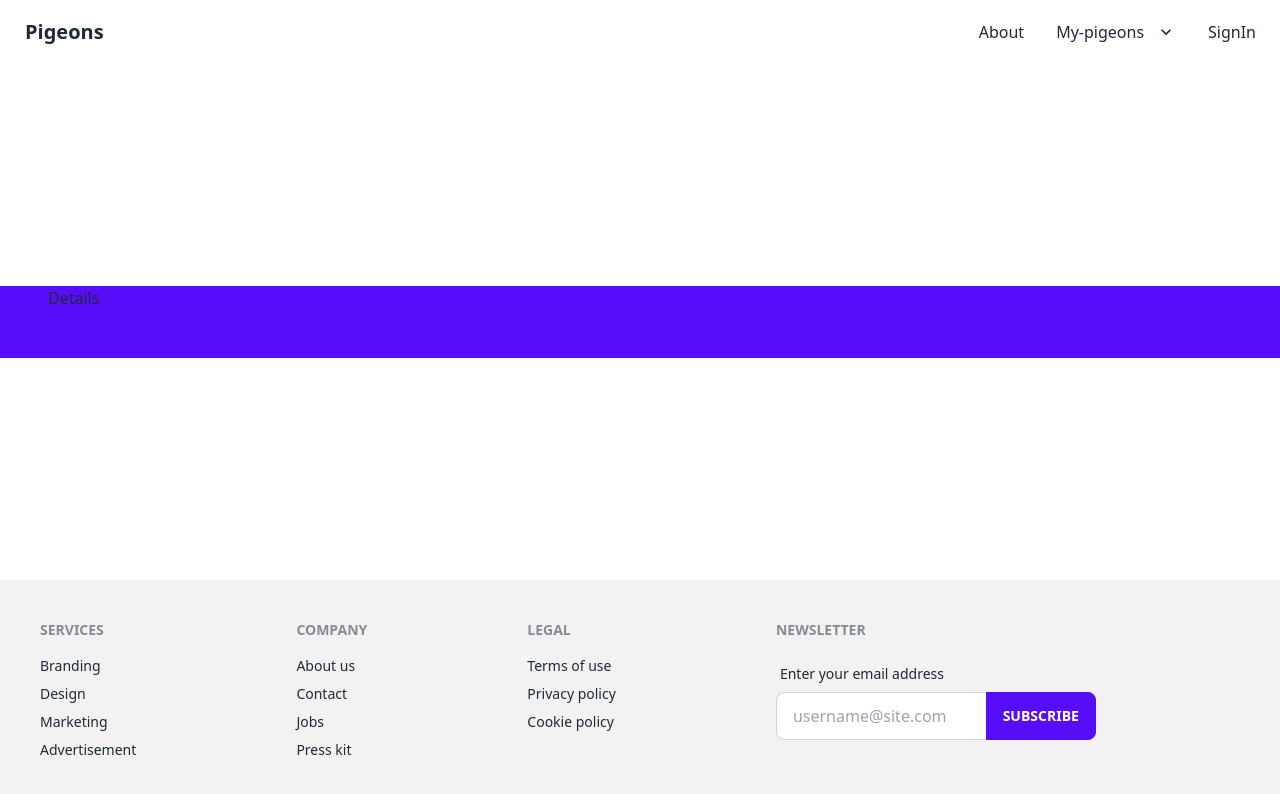
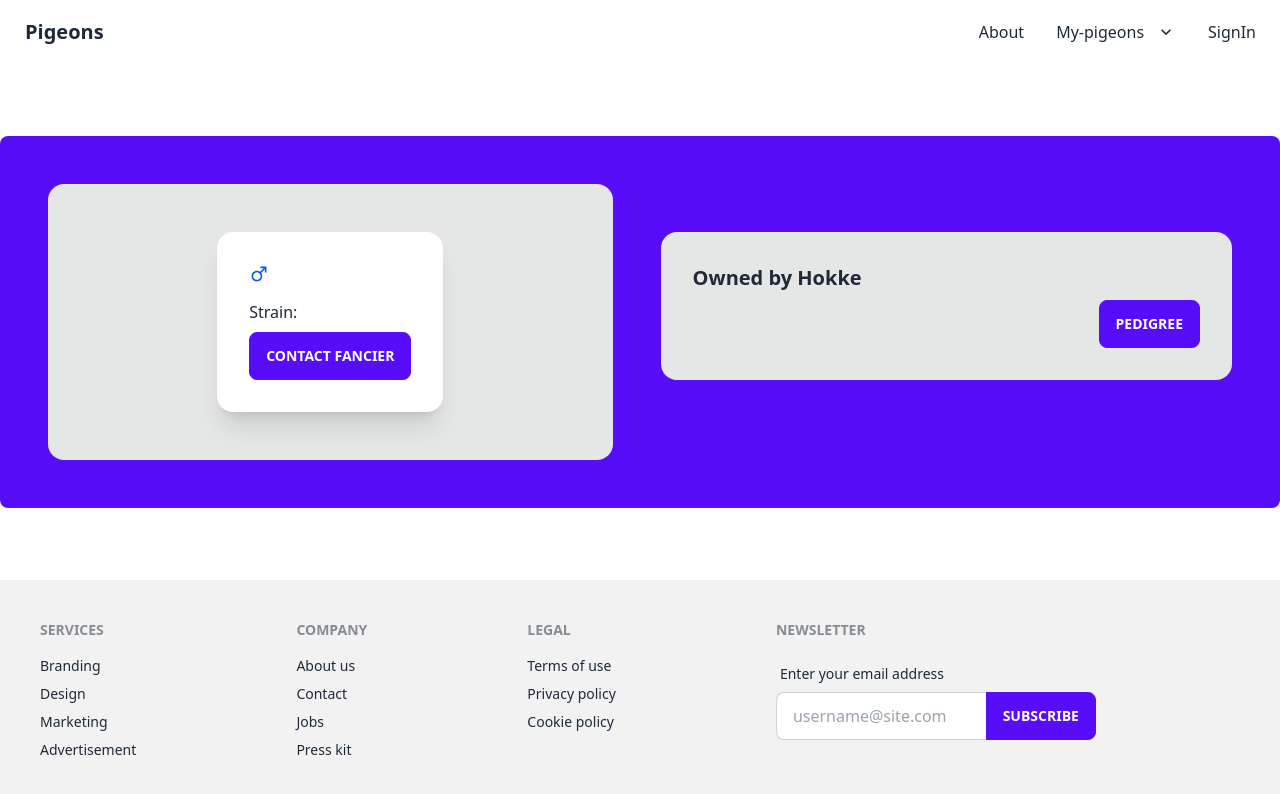
Before and after one commit to Brento27/Pigeon-Fancier-App, a React (Create React App) app in the folder frontend/: page /my-pigeons/1 in a window 1280 px wide. Shown: the top 794 px of the page. Built offline with nearby package versions, Linux system fonts and the light colour scheme.

Commit message:
Added 2 cards to pigeon details

```diff
--- a/frontend/src/App.js
+++ b/frontend/src/App.js
@@ -1,18 +1,31 @@
+import { useState } from "react"
 import { BrowserRouter as Router, Routes, Route } from "react-router-dom"
 import Footer from "./components/layout/Footer"
 import NavBar from "./components/layout/NavBar"
 import Home from "./components/pages/Home"
 import PigeonDetails from "./components/pages/PigeonDetails"
+import { Pigeons, Lofts } from "./data"
 
 function App() {
+  const [pigeons, setPigeons] = useState(Pigeons)
+  const [currPigeon, setCurrPigeon] = useState({})
+  const [lofts, setLofts] = useState(Lofts)
+  const [currLofts, setCurrLofts] = useState({})
+
   return (
     <Router>
       <div className="flex flex-col justify-between h-screen">
         <NavBar />
-        <main className="container mx-auto px-12 pb-12 bg-primary">
+        <main className="container mx-auto p-12 bg-primary rounded-lg ">
           <Routes>
-            <Route path="/" element={<Home />} />
-            <Route path="/my-pigeons/:id" element={<PigeonDetails />} />
+            <Route
+              path="/"
+              element={<Home pigeons={pigeons} setCurrPigeon={setCurrPigeon} />}
+            />
+            <Route
+              path="/my-pigeons/:id"
+              element={<PigeonDetails pigeon={currPigeon} />}
+            />
           </Routes>
         </main>
         <Footer />
--- a/frontend/src/components/layout/NavBar.jsx
+++ b/frontend/src/components/layout/NavBar.jsx
@@ -1,20 +1,20 @@
-import React from "react"
+import React, { Link } from "react-router-dom"
 
 function Navbar() {
   return (
     <div className="navbar bg-base-100">
       <div className="flex-1">
-        <a href="/" className="btn btn-ghost normal-case text-xl">
+        <Link to="/" className="btn btn-ghost normal-case text-xl">
           Pigeons
-        </a>
+        </Link>
       </div>
       <div className="flex-none">
         <ul className="menu menu-horizontal p-0">
           <li>
-            <a href="/about">About</a>
+            <Link to="/about">About</Link>
           </li>
-          <li tabindex="0">
-            <a href="/my-pigeons">
+          <li tabIndex="0">
+            <Link to="/my-pigeons">
               My-pigeons
               <svg
                 className="fill-current"
@@ -25,18 +25,18 @@ function Navbar() {
               >
                 <path d="M7.41,8.58L12,13.17L16.59,8.58L18,10L12,16L6,10L7.41,8.58Z" />
               </svg>
-            </a>
+            </Link>
             <ul className="p-2 bg-base-100">
               <li>
-                <a href="/my-pigeons/breeding">Breeding</a>
+                <Link to="/my-pigeons/breeding">Breeding</Link>
               </li>
               <li>
-                <a href="/my-pigeons/racing">Racing</a>
+                <Link to="/my-pigeons/racing">Racing</Link>
               </li>
             </ul>
           </li>
           <li>
-            <a href="/login">SignIn</a>
+            <Link to="/login">SignIn</Link>
           </li>
         </ul>
       </div>
--- a/frontend/src/components/pages/Home.jsx
+++ b/frontend/src/components/pages/Home.jsx
@@ -1,14 +1,15 @@
 import React, { useState } from "react"
-import { Pigeons } from "../../data"
 import PigeonCard from "../shared/PigeonCard"
 
-function Home() {
-  const [pigeons, setPigeons] = useState(Pigeons)
-
+function Home({ pigeons, setCurrPigeon }) {
   return (
     <div className="pt-12 flex justify-between">
       {pigeons.map((pigeon) => (
-        <PigeonCard key={pigeon.id} pigeon={pigeon} />
+        <PigeonCard
+          key={pigeon.id}
+          pigeon={pigeon}
+          setCurrPigeon={setCurrPigeon}
+        />
       ))}
     </div>
   )
--- a/frontend/src/components/pages/PigeonDetails.jsx
+++ b/frontend/src/components/pages/PigeonDetails.jsx
@@ -1,9 +1,56 @@
-import React from "react"
-import { useParams } from "react-router-dom"
+import React, { useState, useEffect } from "react"
+import { GiFemale, GiMale } from "react-icons/gi"
 
-function PigeonDetails() {
-  //   const paramsId = useParams()
-  return <div>Details</div>
+function PigeonDetails({ pigeon }) {
+  const [isHen, setIsHen] = useState(true)
+
+  useEffect(() => {
+    if (pigeon.sex === "H") {
+      return
+    } else {
+      setIsHen(false)
+    }
+  }, [pigeon])
+
+  return (
+    <div class="flex flex-col w-full lg:flex-row justify-between">
+      <div class="grid flex-grow h-full card bg-base-300 rounded-box place-items-center">
+        <div class="card lg:card-side bg-base-100 shadow-xl my-12">
+          <figure>
+            <img src={pigeon.img} alt={pigeon.colour} />
+          </figure>
+          <div class="card-body">
+            <h2 class="card-title">
+              {pigeon.union} {pigeon.letters} {pigeon.ringNo} {pigeon.year}{" "}
+              {isHen ? (
+                <GiFemale style={{ color: "#f00299" }} />
+              ) : (
+                <GiMale style={{ color: "#0259f0" }} />
+              )}
+            </h2>
+            <h1 class="card-title">{pigeon.name}</h1>
+            <p>
+              Strain: {pigeon.strain}
+              <br />
+              {pigeon.desc}
+            </p>
+            <div class="card-actions justify-end">
+              <button class="btn btn-primary">Contact Fancier</button>
+            </div>
+          </div>
+        </div>
+      </div>
+      <div class="divider lg:divider-horizontal"></div>
+      <div class="grid flex-grow h-full card bg-base-300 rounded-box place-items-left mt-12">
+        <div class="card-body">
+          <h2 class="card-title">Owned by {pigeon.loft} Hokke</h2>
+          <div class="card-actions justify-end">
+            <button class="btn btn-primary">Pedigree</button>
+          </div>
+        </div>
+      </div>
+    </div>
+  )
 }
 
 export default PigeonDetails
--- a/frontend/src/components/shared/PigeonCard.jsx
+++ b/frontend/src/components/shared/PigeonCard.jsx
@@ -1,18 +1,23 @@
 import React from "react"
 import { Link } from "react-router-dom"
 
-function PigeonCard({ pigeon }) {
+function PigeonCard({ pigeon, setCurrPigeon }) {
   return (
     <div class="card w-96 bg-base-100 shadow-xl pt-8">
       <figure>
-        <img src={pigeon.img} alt={pigeon.colour} />
+        <img class="rounded-lg" src={pigeon.img} alt={pigeon.colour} />
       </figure>
       <div class="card-body">
         <h2 class="card-title">{pigeon.name}</h2>
         <p>{pigeon.desc}</p>
         <div class="card-actions justify-end">
           <Link to={`/my-pigeons/${pigeon.id}`}>
-            <button class="btn btn-primary">Details</button>
+            <button
+              onClick={() => setCurrPigeon(pigeon)}
+              class="btn btn-primary"
+            >
+              Details
+            </button>
           </Link>
         </div>
       </div>
--- a/frontend/src/data.js
+++ b/frontend/src/data.js
@@ -12,6 +12,8 @@ const Pigeons = [
     name: "Panamor",
     img: "http://kippenjungle.nl/layeredimage.php?ext=GIF&flip=Y&pic=pigeon/blackbar-blue.GIF",
     desc: "Amazing Vercammen Cock",
+    loft: "BlouBand",
+    strain: "Jansen",
   },
   {
     id: 2,
@@ -26,6 +28,8 @@ const Pigeons = [
     name: "Spirit",
     img: "http://kippenjungle.nl/layeredimage.php?ext=GIF&flip=N&pic=pigeon/blackcheck-blue.GIF",
     desc: "Dam to many great KPF racers",
+    loft: "BlouBand",
+    strain: "Jansen",
   },
   {
     id: 3,
@@ -40,7 +44,18 @@ const Pigeons = [
     name: "Storm",
     img: "http://kippenjungle.nl/layeredimage.php?ext=GIF&flip=Y&pic=pigeon/blackbar-blue.GIF",
     desc: "Cock with the most points in KPF federation in 2022 and 2023",
+    loft: "BlouBand",
+    strain: "Jansen",
   },
 ]
 
-export { Pigeons }
+const Lofts = [
+  {
+    id: "1",
+    name: "BlouBand",
+    fancier: "Franco Lombaard",
+    strains: "Jansen",
+  },
+]
+
+export { Pigeons, Lofts }
```
